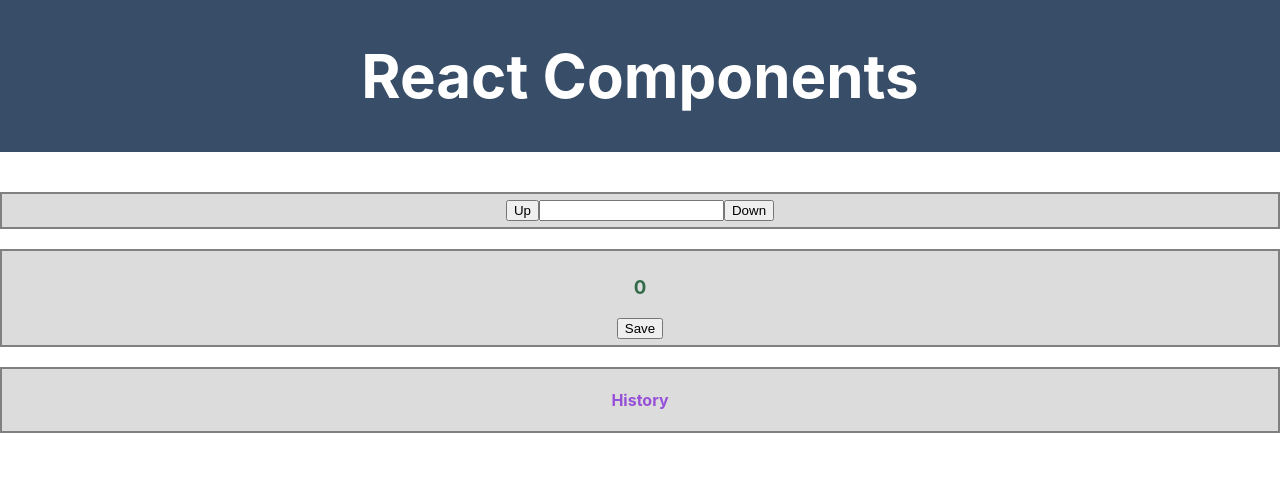
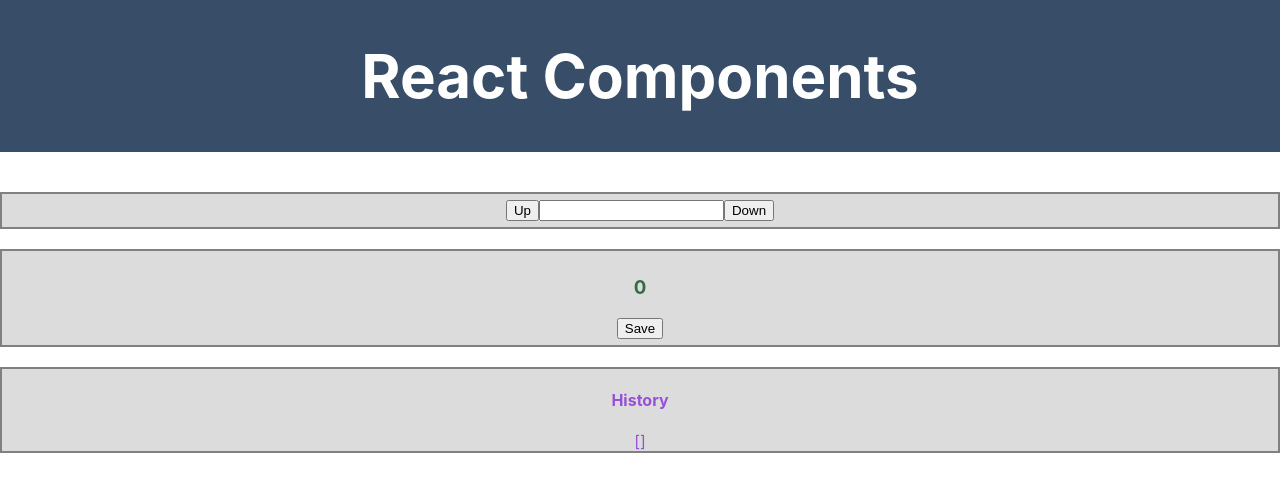
Before and after one commit to brittbmh/react-props-activity, a React (Create React App) app: page / in a window 1280 px wide. Shown: the top 492 px of the page. Built offline with nearby package versions, Linux system fonts and the light colour scheme.

Commit message:
add history list

```diff
--- a/src/App.js
+++ b/src/App.js
@@ -26,7 +26,12 @@
   }
 
   addToHist = () => {
-    console.log(this.state.total);
+    const numToAdd = this.state.total;
+    this.setState({
+      total: 0,
+      numHist: [...this.state.numHist, numToAdd]
+    })
+
   }
 
   render() {
@@ -38,7 +43,7 @@
         <br />
         <CurrentTotal addToHist={this.addToHist} currentTotal={this.state.total}/>
         <br />
-        <History />
+        <History histList={this.state.numHist}/>
       </div>
     );
   }
--- a/src/components/History.js
+++ b/src/components/History.js
@@ -6,6 +6,7 @@
             <div>
                 <div id="HistoryDiv">
                     <h4>History</h4>
+                    {JSON.stringify(this.props.histList)}
                     {/* display history of numbers */}
                 </div>
             </div>
```
